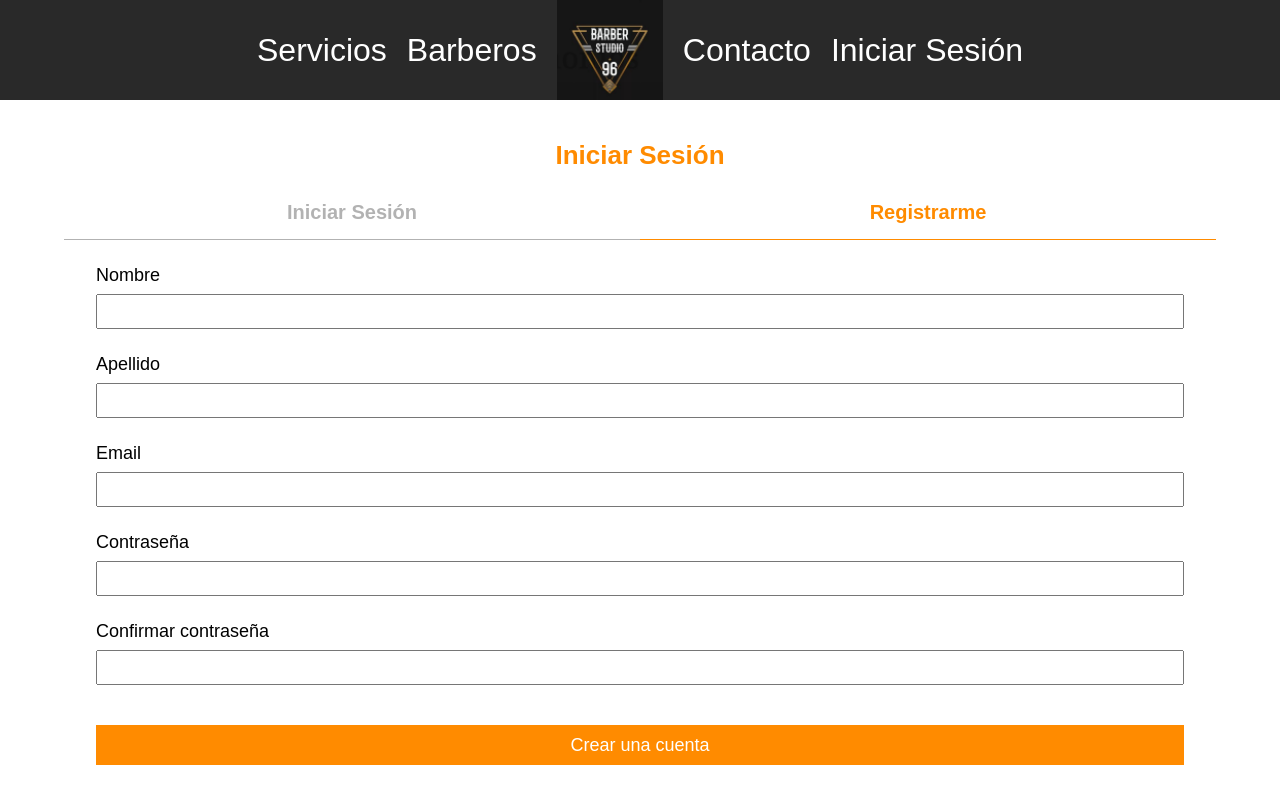
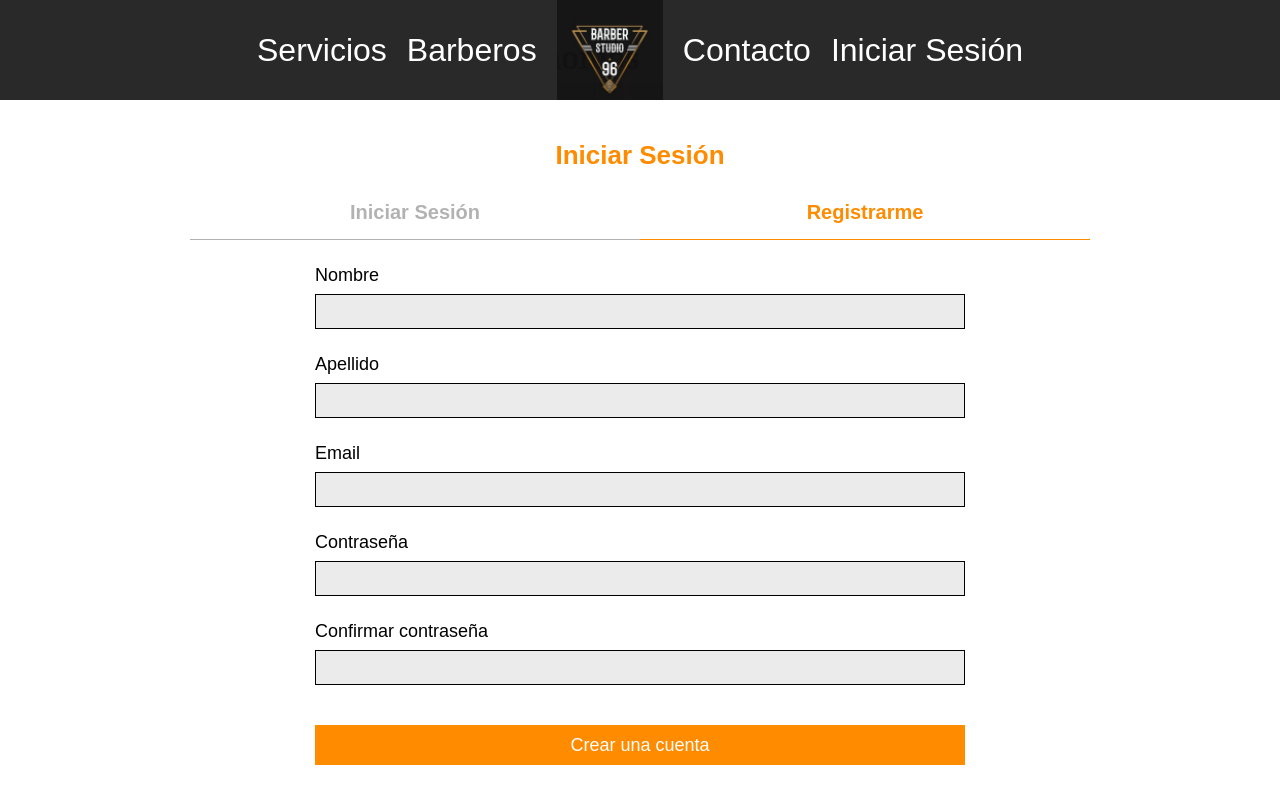
Before and after one commit to j-leklere/barber-studio-96, a React (Create React App) app: page /register in a window 1280 px wide. Shown: the top 800 px of the page. Built offline with nearby package versions, Linux system fonts and the light colour scheme; a web font is replaced by a local one.

Commit message:
Login PC and Register PC finished

```diff
--- a/src/Pages/Login.jsx
+++ b/src/Pages/Login.jsx
@@ -1,18 +1,25 @@
-import classes from './LoginRegister.module.css'
+import styles from './LoginRegister.module.css'
+import { Link } from 'react-router-dom'
 
 function Login() {
   return (
     <main>
-      <h1 className={classes.loginRegisterTitle}>Iniciar Sesión</h1>
-      <div className={classes.loginRegisterBtnsContainer}>
+      <h1 className={styles.loginRegisterTitle}>Iniciar Sesión</h1>
+      <div className={styles.loginRegisterBtnsContainer}>
         <button
-          className={(classes.loginRegisterBtn, classes.loginRegisterBtnActive)}
+          className={(styles.loginRegisterBtn, styles.loginRegisterBtnActive)}
         >
-          Iniciar Sesión
+          <Link to='/login' className={styles['loginRegisterBtn-text']}>
+            Iniciar Sesión
+          </Link>
         </button>
-        <button className={classes.loginRegisterBtn}>Registrarme</button>
+        <button className={styles.loginRegisterBtn}>
+          <Link to='/register' className={styles['loginRegisterBtn-text']}>
+            Registrarme
+          </Link>
+        </button>
       </div>
-      <form className={classes.loginForm}>
+      <form className={styles.loginForm}>
         <div>
           <label htmlFor='email'>Email</label>
           <input type='email' name='email' id='email' />
@@ -21,7 +28,7 @@ function Login() {
           <label htmlFor='password'>Contraseña</label>
           <input type='password' name='password' id='password' />
         </div>
-        <label className={classes.labelRecordarme}>
+        <label className={styles.labelRecordarme}>
           <input type='checkbox' name='recordarme' /> Recordame
         </label>
         <button type='submit'>Iniciar Sesión</button>
--- a/src/Pages/LoginRegister.module.css
+++ b/src/Pages/LoginRegister.module.css
@@ -2,7 +2,7 @@
 /* LOGIN AND REGISTER */
 /* ////////// */
 .loginRegisterTitle {
-  font-size: 26px;
+  font-size: 2.6rem;
   color: #ff8b00;
   text-align: center;
 
@@ -20,31 +20,36 @@
 }
 
 .loginRegisterBtn {
-  font-size: 20px;
+  font-size: 2rem;
   font-weight: bold;
   color: rgba(0, 0, 0, 0.3);
   border: none;
+  cursor: default;
   border-bottom: solid 1px rgba(0, 0, 0, 0.3);
-  cursor: pointer;
 
   width: 100%;
   background-color: white;
-  padding: 15px;
-  margin-bottom: 25px;
+  padding: 1.5rem;
+  margin-bottom: 2.5rem;
 }
 
 .loginRegisterBtnActive {
-  font-size: 20px;
+  font-size: 2rem;
   font-weight: bold;
   color: #ff8b00;
   border: none;
   border-bottom: solid 1px #ff8b00;
-  cursor: pointer;
+  cursor: default;
 
   width: 100%;
   background-color: white;
-  padding: 15px;
-  margin-bottom: 25px;
+  padding: 1.5rem;
+  margin-bottom: 2.5rem;
+}
+
+.loginRegisterBtn-text {
+  text-decoration: none;
+  color: inherit;
 }
 
 /* ////////// */
@@ -55,9 +60,9 @@
 /* FORM */
 /* ////////// */
 .loginForm {
-  font-size: 18px;
+  font-size: 1.8rem;
 
-  width: 85%;
+  width: 90%;
   margin-left: auto;
   margin-right: auto;
 
@@ -68,33 +73,35 @@
 .loginForm div {
   display: flex;
   flex-direction: column;
-  margin-bottom: 20px;
+  margin-bottom: 2rem;
 }
 
 .loginForm div label {
-  margin-bottom: 8px;
+  margin-bottom: 0.8rem;
 }
 
 .loginForm div input {
-  height: 35px;
+  height: 3.5rem;
+  background-color: #ebebeb;
+  border: 1px solid black;
 }
 
 .loginForm button {
-  font-size: 18px;
+  font-size: 1.8rem;
   color: white;
   background-color: #ff8b00;
   cursor: pointer;
 
-  height: 40px;
+  height: 4rem;
   border: none;
 }
 
 .labelRecordarme {
-  font-size: 16px;
+  font-size: 1.6rem;
 
   align-self: center;
-  margin-top: 5px;
-  margin-bottom: 25px;
+  margin-top: 0.5rem;
+  margin-bottom: 2.5rem;
 }
 
 /* ////////// */
@@ -105,9 +112,9 @@
 /* FORM */
 /* ////////// */
 .registerForm {
-  font-size: 18px;
+  font-size: 1.8rem;
 
-  width: 85%;
+  width: 90%;
   margin-left: auto;
   margin-right: auto;
 
@@ -118,24 +125,50 @@
 .registerForm div {
   display: flex;
   flex-direction: column;
-  margin-bottom: 25px;
+  margin-bottom: 2.5rem;
 }
 
 .registerForm div label {
-  margin-bottom: 8px;
+  margin-bottom: 0.8rem;
 }
 
 .registerForm div input {
-  height: 35px;
+  height: 3.5rem;
+  background-color: #ebebeb;
+  border: 1px solid black;
 }
 
 .registerForm button {
-  font-size: 18px;
+  font-size: 1.8rem;
   color: white;
   background-color: #ff8b00;
   cursor: pointer;
 
-  height: 40px;
+  height: 4rem;
   border: none;
-  margin-top: 15px;
+  margin-top: 1.5rem;
 }
+
+/* ////////// */
+/* MEDIA QUERIES */
+/* ////////// */
+@media (min-width: 1024px) {
+  .loginRegisterBtnsContainer {
+    width: 90rem;
+  }
+  /* ////////// */
+  /* LOGIN */
+  /* ////////// */
+}
+
+@media (min-width: 768px) {
+  /* ////////// */
+  /* LOGIN */
+  /* ////////// */
+  .loginForm {
+    width: 65rem;
+  }
+  .registerForm {
+    width: 65rem;
+  }
+}
--- a/src/Pages/Register.jsx
+++ b/src/Pages/Register.jsx
@@ -1,18 +1,25 @@
-import classes from './LoginRegister.module.css'
+import styles from './LoginRegister.module.css'
+import { Link } from 'react-router-dom'
 
 function Register() {
   return (
     <main>
-      <h1 className={classes.loginRegisterTitle}>Iniciar Sesión</h1>
-      <div className={classes.loginRegisterBtnsContainer}>
-        <button className={classes.loginRegisterBtn}>Iniciar Sesión</button>
+      <h1 className={styles.loginRegisterTitle}>Iniciar Sesión</h1>
+      <div className={styles.loginRegisterBtnsContainer}>
+        <button className={styles.loginRegisterBtn}>
+          <Link to='/login' className={styles['loginRegisterBtn-text']}>
+            Iniciar Sesión
+          </Link>
+        </button>
         <button
-          className={(classes.loginRegisterBtn, classes.loginRegisterBtnActive)}
+          className={(styles.loginRegisterBtn, styles.loginRegisterBtnActive)}
         >
-          Registrarme
+          <Link to='/register' className={styles['loginRegisterBtn-text']}>
+            Registrarme
+          </Link>
         </button>
       </div>
-      <form className={classes.registerForm}>
+      <form className={styles.registerForm}>
         <div>
           <label htmlFor='firstName'>Nombre</label>
           <input type='text' name='firstName' id='firstName' />
```
Also changed, not shown: 1 other file (tests, documents, lock files or other folders).
